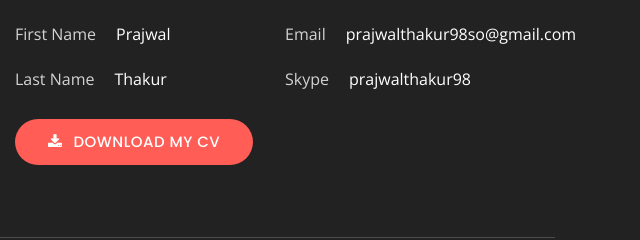
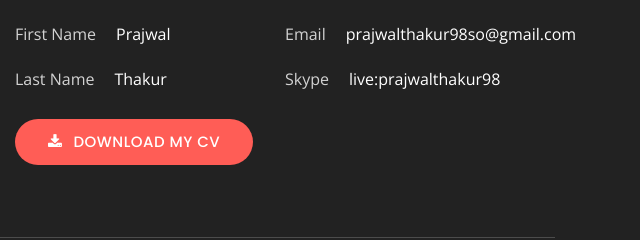
Before and after one commit to prajwal210798/prajwalthakur, a plain HTML site: page index.html in a window 1280 px wide. Both pictures are taken after a click on the link "MORE ABOUT ME". Shown: the part 242-482 px from the top of the page, 640-1280 px from the left. Drawn offline with nearby package versions, Linux system fonts and the light colour scheme.

Commit message:
twenty five

```diff
--- a/index.html
+++ b/index.html
@@ -180,7 +180,7 @@
 										<h6><span class="font-weight-600">Email</span>prajwalthakur98so@gmail.com</h6>
 									</li>
 									<li>
-										<h6><span class="font-weight-600">Skype</span>prajwalthakur98</h6>
+										<h6><span class="font-weight-600">Skype</span>live:prajwalthakur98</h6>
 									</li>
 									<!--<li>
 										<h6><span class="font-weight-600">Dribbble</span>taylor.dribbble</h6>
```
